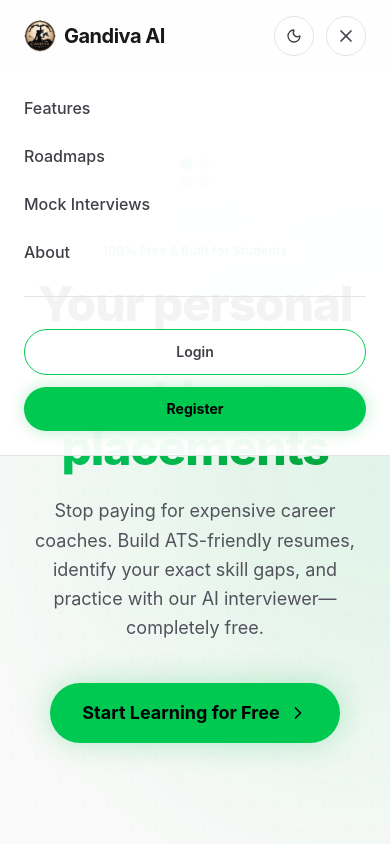
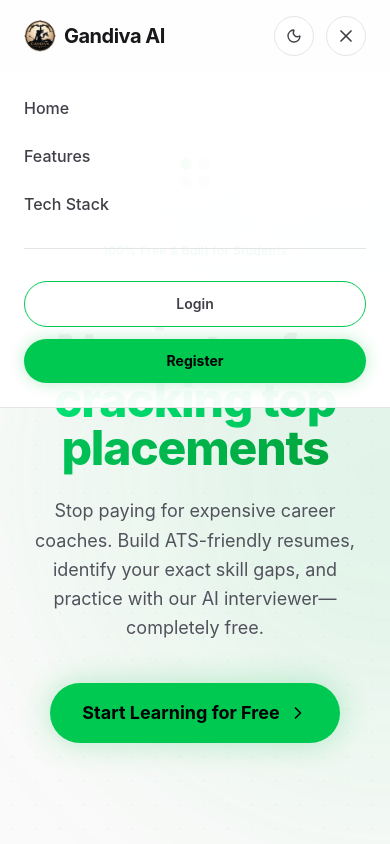
Before and after one commit to Next-Gen-Coder-2007/Gandiva-AI, a React (Vite) app in the folder frontend/: page / in a window 390 px wide. Both pictures are taken after a click on the button 346 px from the left and 36 px from the top of the page. Shown: the top 844 px of the page. Built offline with nearby package versions, Linux system fonts and the light colour scheme.

Commit message:
feat: changed the mobilenavbar items'

```diff
--- a/frontend/src/components/Landing/Navbar.tsx
+++ b/frontend/src/components/Landing/Navbar.tsx
@@ -99,32 +99,23 @@ const Navbar = () => {
         <div className={`md:hidden absolute top-full left-0 w-full border-b backdrop-blur-xl transition-colors duration-300 ${isDark ? 'bg-black/95 border-white/5' : 'bg-white/95 border-zinc-200'}`}>
           <div className="flex flex-col px-6 py-6 gap-6 text-base font-medium">
             <button
+              onClick={() => handleScrollTo(0)}
+              className={`text-left hover:text-green-500 transition-colors ${isDark ? 'text-zinc-300' : 'text-zinc-700'}`}
+            >
+              Home
+            </button>
+            <button
               onClick={() => handleScrollTo("#features")}
               className={`text-left hover:text-green-500 transition-colors ${isDark ? 'text-zinc-300' : 'text-zinc-700'}`}
             >
               Features
             </button>
-            <a
-              href="#roadmap"
-              onClick={() => setIsMobileMenuOpen(false)}
-              className={`hover:text-green-500 transition-colors ${isDark ? 'text-zinc-300' : 'text-zinc-700'}`}
+            <button
+              onClick={() => handleScrollTo("#techstack")}
+              className={`text-left hover:text-green-500 transition-colors ${isDark ? 'text-zinc-300' : 'text-zinc-700'}`}
             >
-              Roadmaps
-            </a>
-            <a
-              href="#practice"
-              onClick={() => setIsMobileMenuOpen(false)}
-              className={`hover:text-green-500 transition-colors ${isDark ? 'text-zinc-300' : 'text-zinc-700'}`}
-            >
-              Mock Interviews
-            </a>
-            <a
-              href="#about"
-              onClick={() => setIsMobileMenuOpen(false)}
-              className={`hover:text-green-500 transition-colors ${isDark ? 'text-zinc-300' : 'text-zinc-700'}`}
-            >
-              About
-            </a>
+              Tech Stack
+            </button>
 
             <div className="h-px w-full bg-zinc-200 dark:bg-zinc-800 my-2"></div>
 
```
